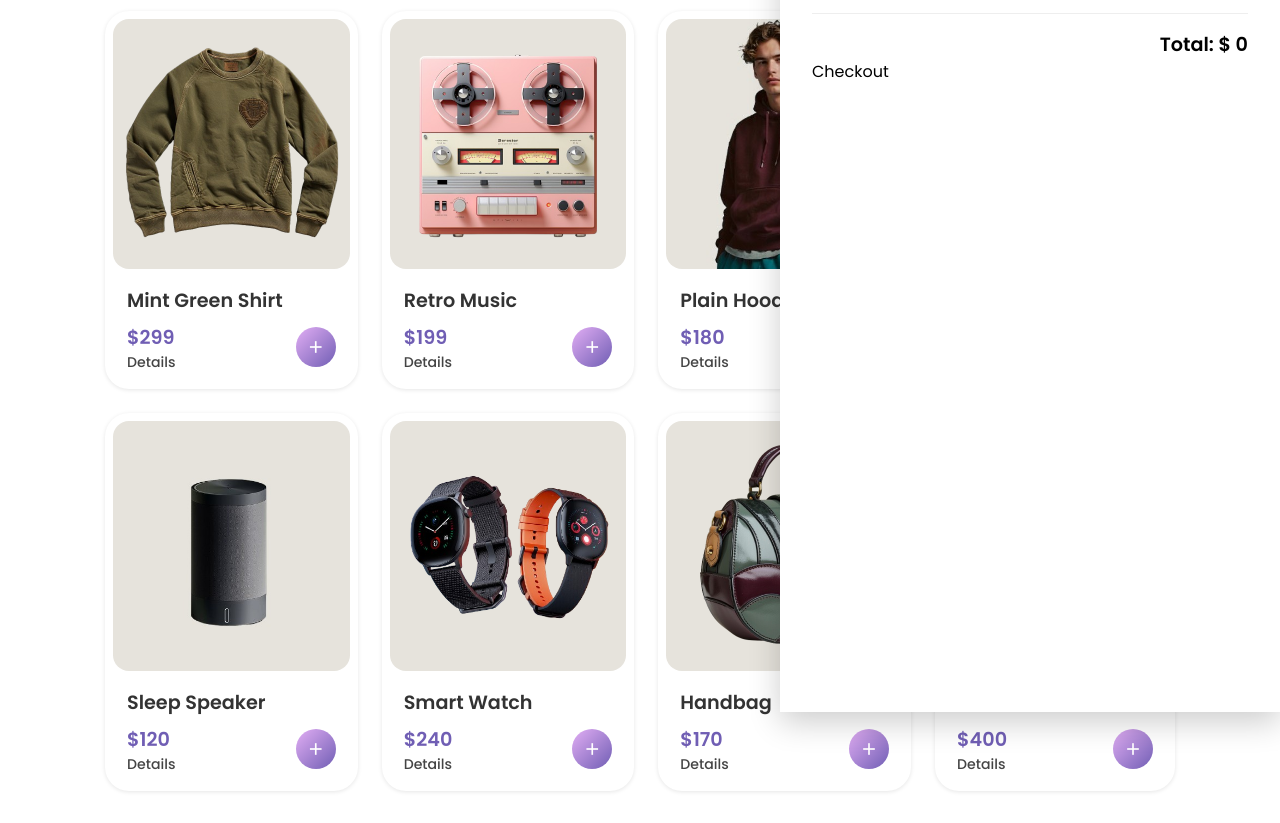
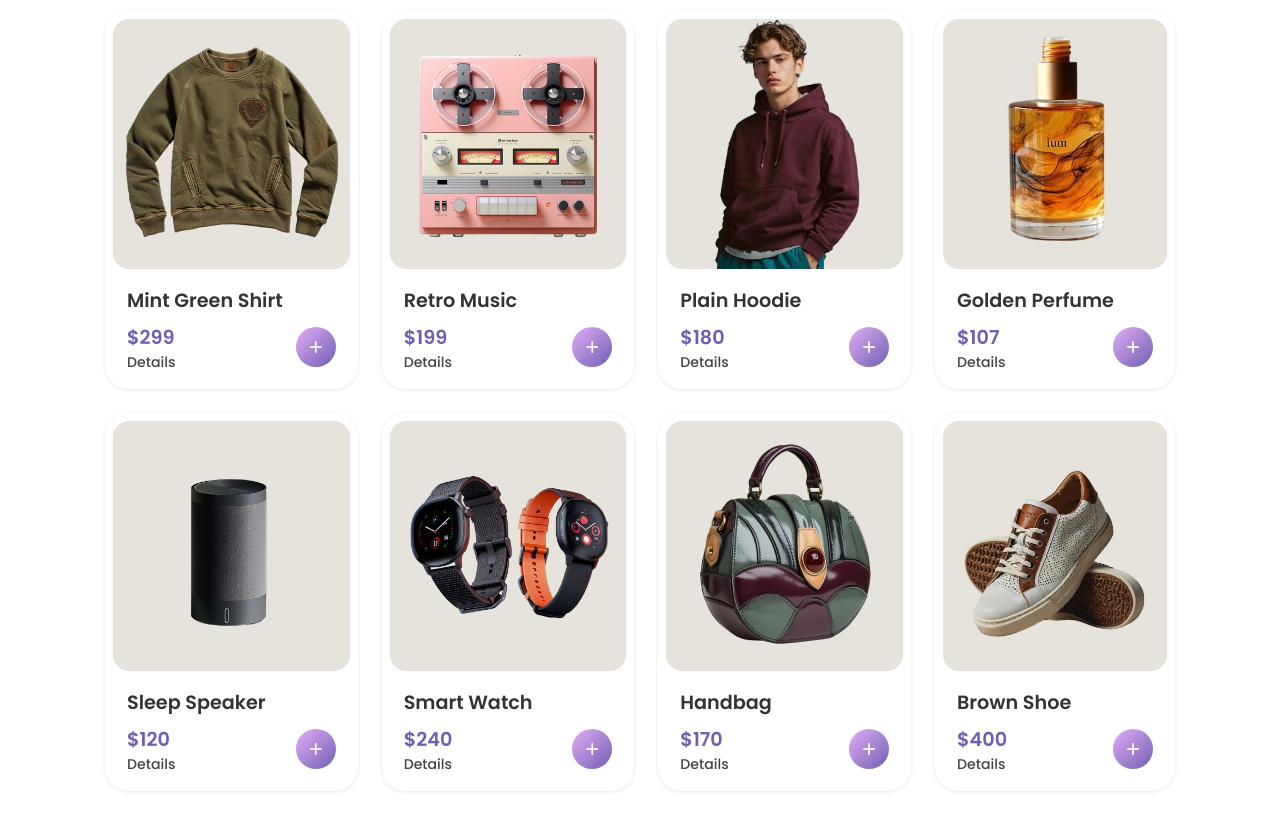
Before and after one commit to SaraHashimzadeh/Shopping_Card, a plain HTML site: page index.html in a window 1280 px wide. Shown: the part 88-911 px from the top of the page. Drawn offline with nearby package versions, Linux system fonts and the light colour scheme; a web font is replaced by a local one.

Commit message:
cart css finished

```diff
--- a/index.html
+++ b/index.html
@@ -159,5 +159,8 @@
         <div class="checkout-btn">Checkout</div>
     </div>
 
+
+
+    <script src="script.js"></script>
 </body>
 </html>
--- a/script.js
+++ b/script.js
@@ -0,0 +1 @@
+//Cart OPen Close
--- a/style.css
+++ b/style.css
@@ -131,7 +131,7 @@ header {
 .cart-model {
     position: fixed;
     top: 0;
-    right: 0;
+    right: -100%;
     max-width: 500px;
     width: 100%;
     height: 100vh;
@@ -139,6 +139,11 @@ header {
     padding: 2rem;
     box-shadow: 0 10px 30px rgba(0, 0, 0, 0.2);
     z-index: 1001;
+    transition: all 0.5s cubic-bezier(0.075, 0.82, 0.165. 1);
+}
+
+.open-cart {
+    right: 0;
     transition: all 0.5s cubic-bezier(0.075, 0.82, 0.165. 1);
 }
 
@@ -171,3 +176,12 @@ header {
     padding-top: 1rem;
     margin-top: 1rem;
 }
+.checkout-btn {
+    padding: 8px 0;
+    background: #ff4757;
+    color: #fff;
+    text-align: center;
+    border-radius: 5px;
+    cursor: pointer;
+    margin-top: 8px;
+}
```
